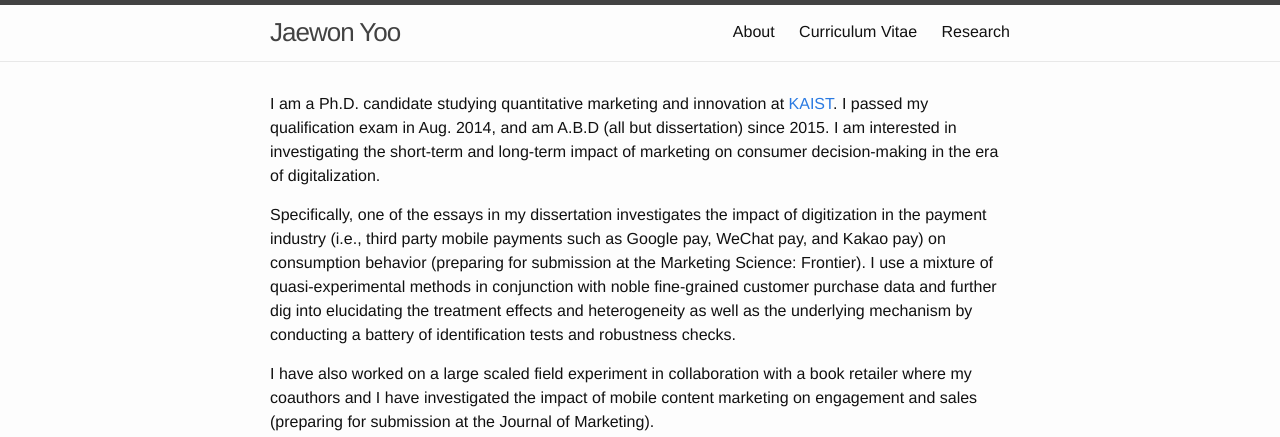
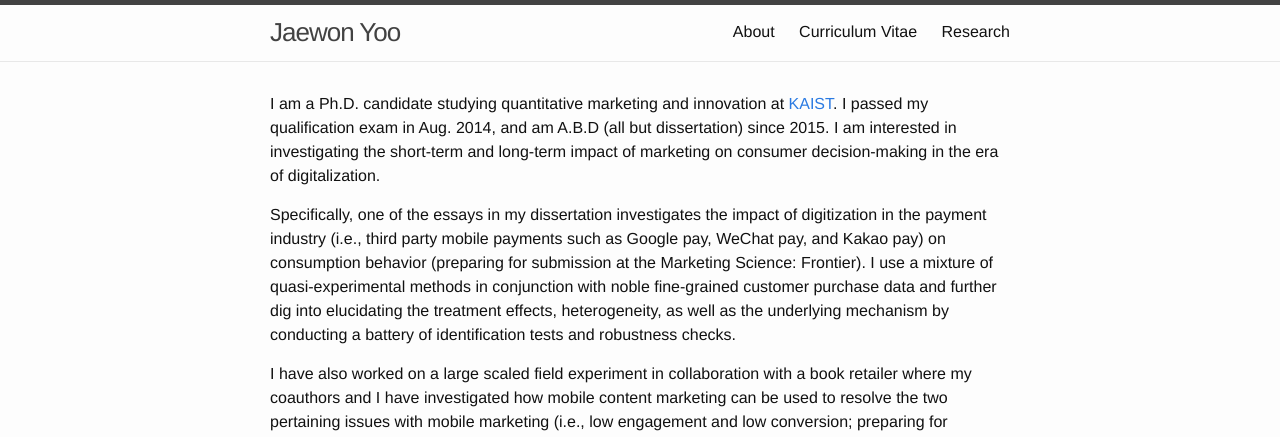
Before and after one commit to j1yoo/j1yoo.github.io, a Jekyll site: the page built from about.markdown, in a window 1280 px wide. Shown: the top 437 px of the page. Built offline with Jekyll 4.4.1, drawn with Linux system fonts in a browser that asks for light colours; some of the changed text lies outside the part shown.

Commit message:
Update about.markdown

```diff
--- a/about.markdown
+++ b/about.markdown
@@ -6,9 +6,9 @@
 
 I am a Ph.D. candidate studying quantitative marketing and innovation at [KAIST](http://www.business.kaist.edu/). I passed my qualification exam in Aug. 2014, and am A.B.D (all but dissertation) since 2015. I am interested in investigating the short-term and long-term impact of marketing on consumer decision-making in the era of digitalization.
 
-Specifically, one of the essays in my dissertation investigates the impact of digitization in the payment industry (i.e., third party mobile payments such as Google pay, WeChat pay, and Kakao pay) on consumption behavior (preparing for submission at the Marketing Science: Frontier). I use a mixture of quasi-experimental methods in conjunction with noble fine-grained customer purchase data and further dig into elucidating the treatment effects and heterogeneity as well as the underlying mechanism by conducting a battery of identification tests and robustness checks.
+Specifically, one of the essays in my dissertation investigates the impact of digitization in the payment industry (i.e., third party mobile payments such as Google pay, WeChat pay, and Kakao pay) on consumption behavior (preparing for submission at the Marketing Science: Frontier). I use a mixture of quasi-experimental methods in conjunction with noble fine-grained customer purchase data and further dig into elucidating the treatment effects, heterogeneity, as well as the underlying mechanism by conducting a battery of identification tests and robustness checks.
 
-I have also worked on a large scaled field experiment in collaboration with a book retailer where my coauthors and I have investigated the impact of mobile content marketing on engagement and sales (preparing for submission at the Journal of Marketing).
+I have also worked on a large scaled field experiment in collaboration with a book retailer where my coauthors and I have investigated how mobile content marketing can be used to resolve the two pertaining issues with mobile marketing (i.e., low engagement and low conversion; preparing for submission at the Journal of Marketing).
 
 [Click here to learn more about my research.](https://j1yoo4.github.io/Jaewon%20Yoo%20%7C%20Research/)
 
```
